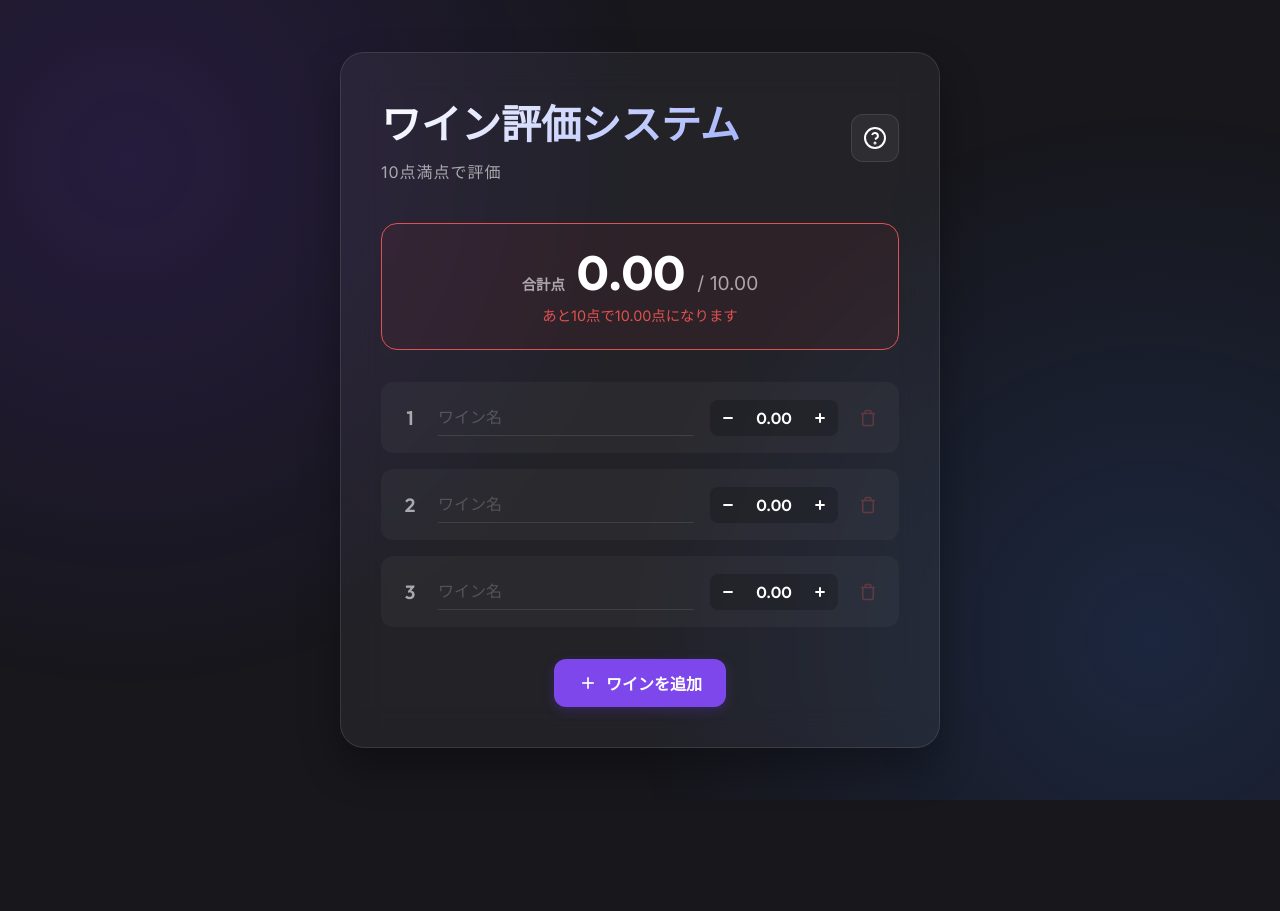
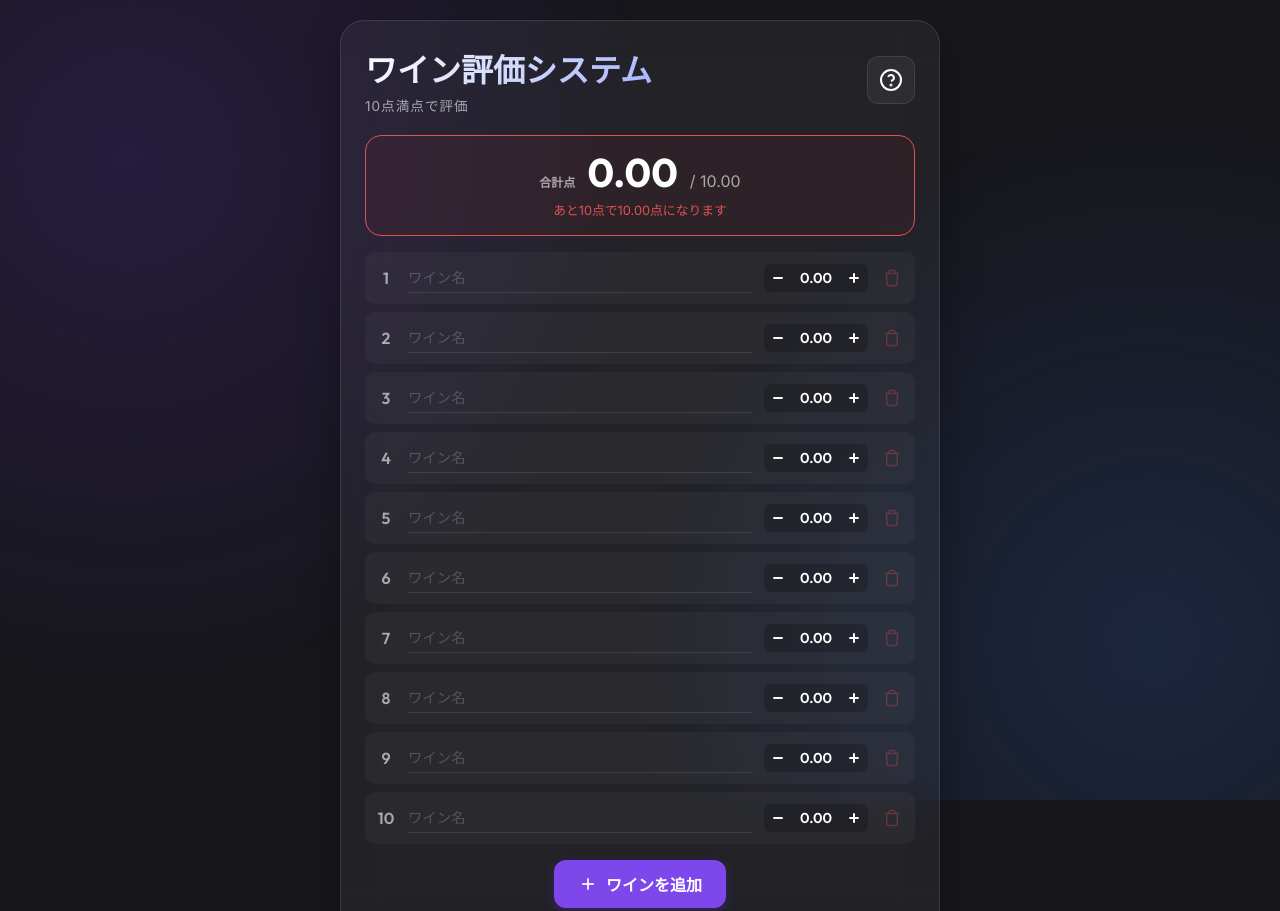
Before and after one commit to g-takizawa/wine_rater, a plain HTML site: page index.html in a window 1280 px wide. Shown: the top 911 px of the page. Before the commit the page ends 800 px from the top, so only its background shows below. Drawn offline with Linux system fonts and the light colour scheme.

Commit message:
デフォルト10本のワイン表示に変更し、1画面に収まるようUIをコンパクト化

```diff
--- a/script.js
+++ b/script.js
@@ -1,7 +1,7 @@
 class WineRater {
     constructor() {
         this.wines = [];
-        this.minWines = 3;
+        this.minWines = 10;
         this.maxWines = 11;
         this.targetScore = 10.0;
 
--- a/style.css
+++ b/style.css
@@ -51,12 +51,12 @@ body {
     -webkit-backdrop-filter: blur(20px);
     border: 1px solid var(--glass-border);
     border-radius: 24px;
-    padding: 40px;
+    padding: 24px;
     box-shadow: 0 20px 40px rgba(0, 0, 0, 0.3);
 }
 
 header {
-    margin-bottom: 40px;
+    margin-bottom: 20px;
 }
 
 .header-content {
@@ -68,18 +68,18 @@ header {
 
 h1 {
     font-family: var(--font-heading);
-    font-size: 2.5rem;
+    font-size: 2rem;
     font-weight: 700;
     background: linear-gradient(135deg, #fff 0%, #a5b4fc 100%);
     background-clip: text;
     -webkit-background-clip: text;
     -webkit-text-fill-color: transparent;
-    margin-bottom: 8px;
+    margin-bottom: 4px;
 }
 
 .subtitle {
     color: var(--text-muted);
-    font-size: 1rem;
+    font-size: 0.85rem;
     letter-spacing: 1px;
     text-transform: uppercase;
 }
@@ -230,8 +230,8 @@ h1 {
 .score-summary {
     background: rgba(0, 0, 0, 0.2);
     border-radius: 16px;
-    padding: 24px;
-    margin-bottom: 32px;
+    padding: 16px;
+    margin-bottom: 16px;
     text-align: center;
     border: 1px solid var(--glass-border);
     transition: all 0.3s ease;
@@ -256,7 +256,7 @@ h1 {
 }
 
 .score-card .label {
-    font-size: 0.9rem;
+    font-size: 0.75rem;
     color: var(--text-muted);
     text-transform: uppercase;
     font-weight: 600;
@@ -264,18 +264,18 @@ h1 {
 
 .score-card .value {
     font-family: var(--font-heading);
-    font-size: 3rem;
+    font-size: 2.5rem;
     font-weight: 700;
     line-height: 1;
 }
 
 .score-card .target {
-    font-size: 1.2rem;
+    font-size: 1rem;
     color: var(--text-muted);
 }
 
 .status-message {
-    font-size: 0.9rem;
+    font-size: 0.8rem;
     color: var(--text-muted);
     min-height: 1.2em;
 }
@@ -283,17 +283,17 @@ h1 {
 .wine-list {
     display: flex;
     flex-direction: column;
-    gap: 16px;
-    margin-bottom: 32px;
+    gap: 8px;
+    margin-bottom: 16px;
 }
 
 .wine-item {
     display: flex;
     align-items: center;
-    gap: 16px;
+    gap: 12px;
     background: rgba(255, 255, 255, 0.03);
-    padding: 16px;
-    border-radius: 12px;
+    padding: 10px;
+    border-radius: 10px;
     border: 1px solid transparent;
     transition: all 0.2s ease;
     animation: slideIn 0.3s ease-out;
@@ -318,10 +318,10 @@ h1 {
 
 .wine-index {
     font-family: var(--font-heading);
-    font-size: 1.2rem;
+    font-size: 1rem;
     font-weight: 600;
     color: var(--text-muted);
-    width: 24px;
+    width: 20px;
     text-align: center;
 }
 
@@ -336,8 +336,8 @@ input[type="text"] {
     border-bottom: 1px solid var(--glass-border);
     color: var(--text-main);
     font-family: var(--font-body);
-    font-size: 1rem;
-    padding: 8px 0;
+    font-size: 0.9rem;
+    padding: 6px 0;
     transition: border-color 0.2s;
 }
 
@@ -353,19 +353,19 @@ input[type="text"]::placeholder {
 .score-control {
     display: flex;
     align-items: center;
-    gap: 12px;
+    gap: 8px;
     background: rgba(0, 0, 0, 0.2);
-    padding: 4px;
-    border-radius: 8px;
+    padding: 2px;
+    border-radius: 6px;
 }
 
 .btn-icon {
     background: transparent;
     border: none;
     color: var(--text-main);
-    width: 28px;
-    height: 28px;
-    border-radius: 6px;
+    width: 24px;
+    height: 24px;
+    border-radius: 4px;
     cursor: pointer;
     display: flex;
     align-items: center;
@@ -385,7 +385,8 @@ input[type="text"]::placeholder {
 .score-display {
     font-family: var(--font-heading);
     font-weight: 600;
-    min-width: 40px;
+    font-size: 0.9rem;
+    min-width: 36px;
     text-align: center;
 }
 
```
